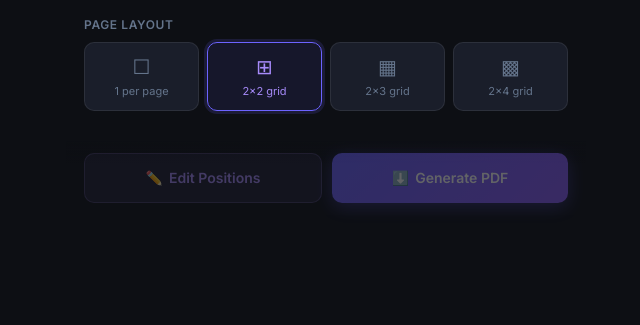
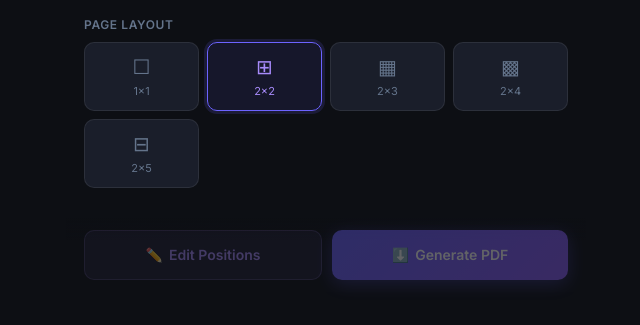
Before and after one commit to pranavpk-05/4in1, a plain HTML site: page index.html in a window 1280 px wide. Shown: the part 195-520 px from the top of the page, without its empty margins (314-954 px from the left). Drawn offline with nearby package versions, Linux system fonts and the light colour scheme.

Commit message:
Update index.html

```diff
--- a/index.html
+++ b/index.html
@@ -38,19 +38,23 @@
   <div class="layout-grid" id="layoutGrid">
     <button class="layout-btn" data-mode="normal">
       <span class="layout-icon">☐</span>
-      <span>1 per page</span>
+      <span>1×1</span>
     </button>
     <button class="layout-btn active" data-mode="grid">
       <span class="layout-icon">⊞</span>
-      <span>2×2 grid</span>
+      <span>2×2</span>
     </button>
     <button class="layout-btn" data-mode="grid6">
       <span class="layout-icon">▦</span>
-      <span>2×3 grid</span>
+      <span>2×3</span>
     </button>
     <button class="layout-btn" data-mode="grid8">
       <span class="layout-icon">▩</span>
-      <span>2×4 grid</span>
+      <span>2×4</span>
+    </button>
+    <button class="layout-btn" data-mode="grid10">
+      <span class="layout-icon">⊟</span>
+      <span>2×5</span>
     </button>
   </div>
 
```
